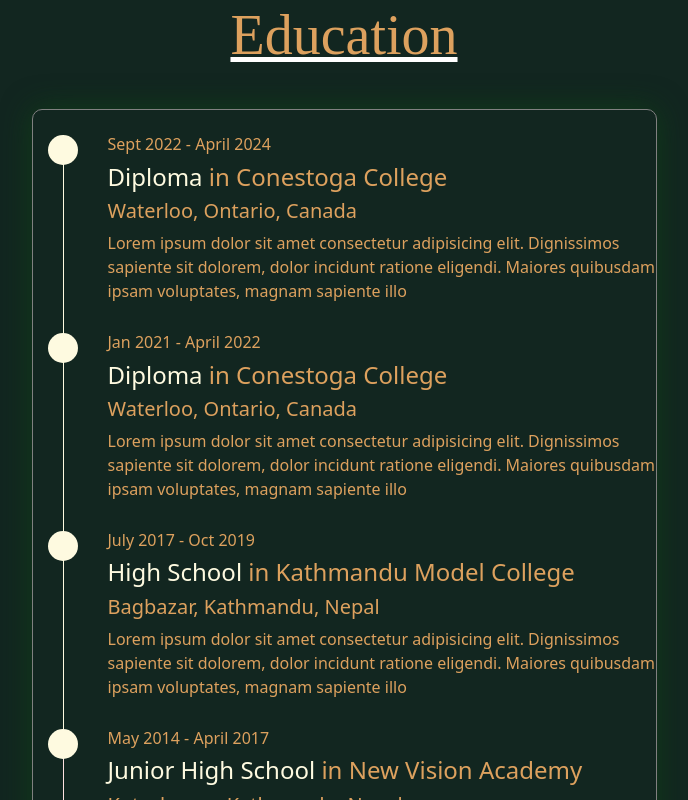
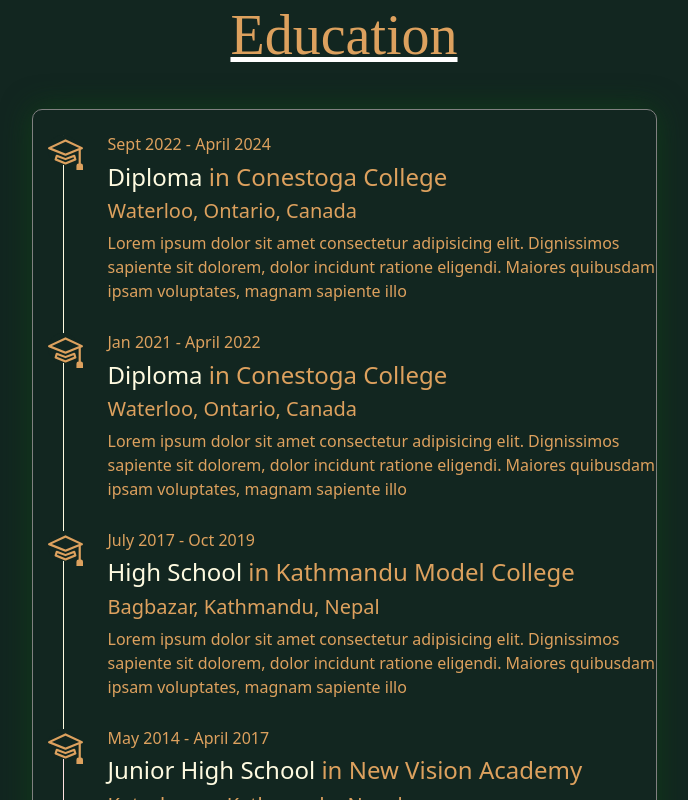
Before and after one commit to arpanpokharel07/Portfolio-Website, a React (Vite) app: page /experience in a window 1280 px wide. Shown: the part 1100-1900 px from the top of the page, without its empty margins (296-984 px from the left). Built offline with nearby package versions, Linux system fonts and the light colour scheme; a web font is replaced by a local one.

Commit message:
Adding icons for each bullet point in education section

```diff
--- a/src/Component/EachEducation.tsx
+++ b/src/Component/EachEducation.tsx
@@ -1,3 +1,5 @@
+import * as Icons from "react-bootstrap-icons";
+
 type EachEducationProps = {
   startYear: string;
   endYear: string;
@@ -10,7 +12,9 @@
 const EachEducation = (props: EachEducationProps) => {
   return (
     <div className="each-education">
-      <div className="bullet"></div>
+      <div className="bullet">
+        <Icons.Mortarboard size={35} />
+      </div>
       <h6 className="timeline-date">
         {props.startYear} - {props.endYear}
       </h6>
--- a/src/Pages/Education.css
+++ b/src/Pages/Education.css
@@ -54,13 +54,10 @@
 .each-education .bullet {
   position: absolute;
   left: 15px;
-  top: 0;
   height: 30px;
   width: 30px;
-  background-color: #fefae0;
+  background-color: #122620;
   border-radius: 50%;
-  align-items: center;
-  justify-content: center;
 }
 
 .each-education .education-header .institution span {
```
